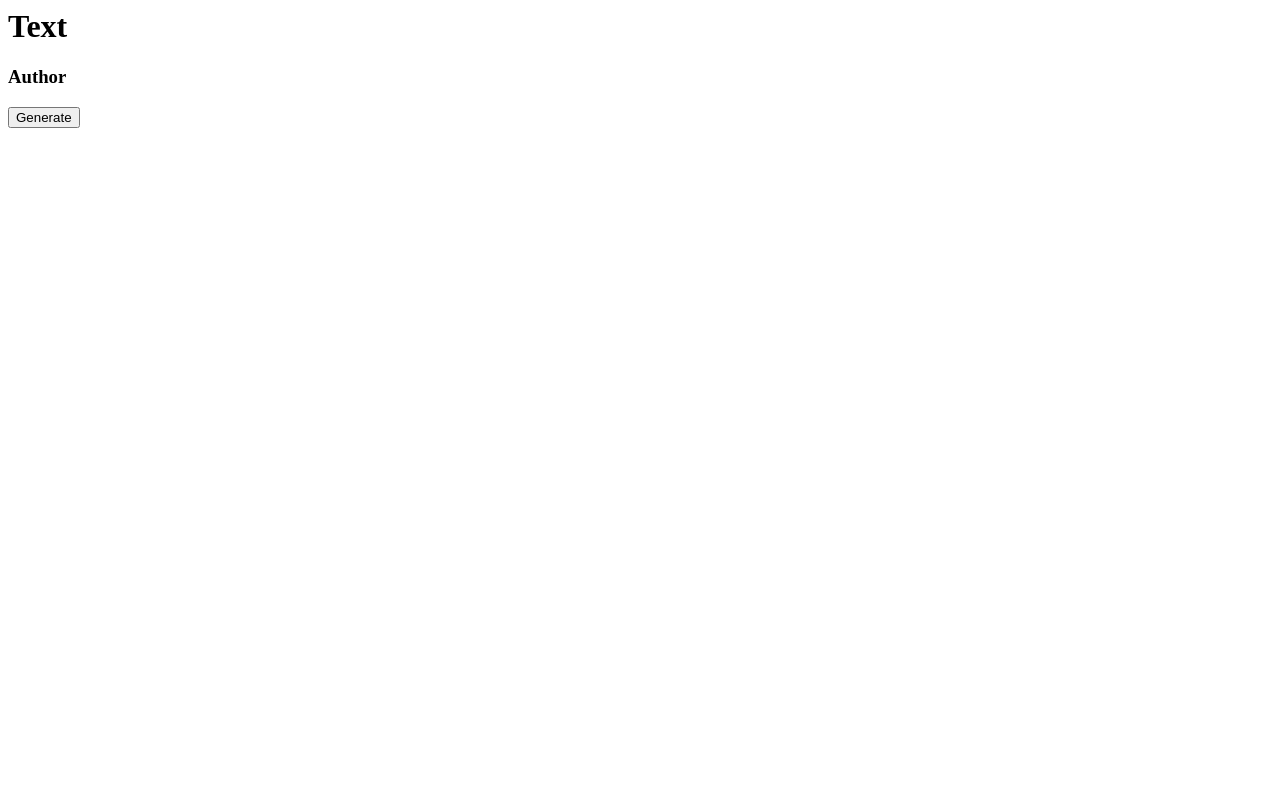
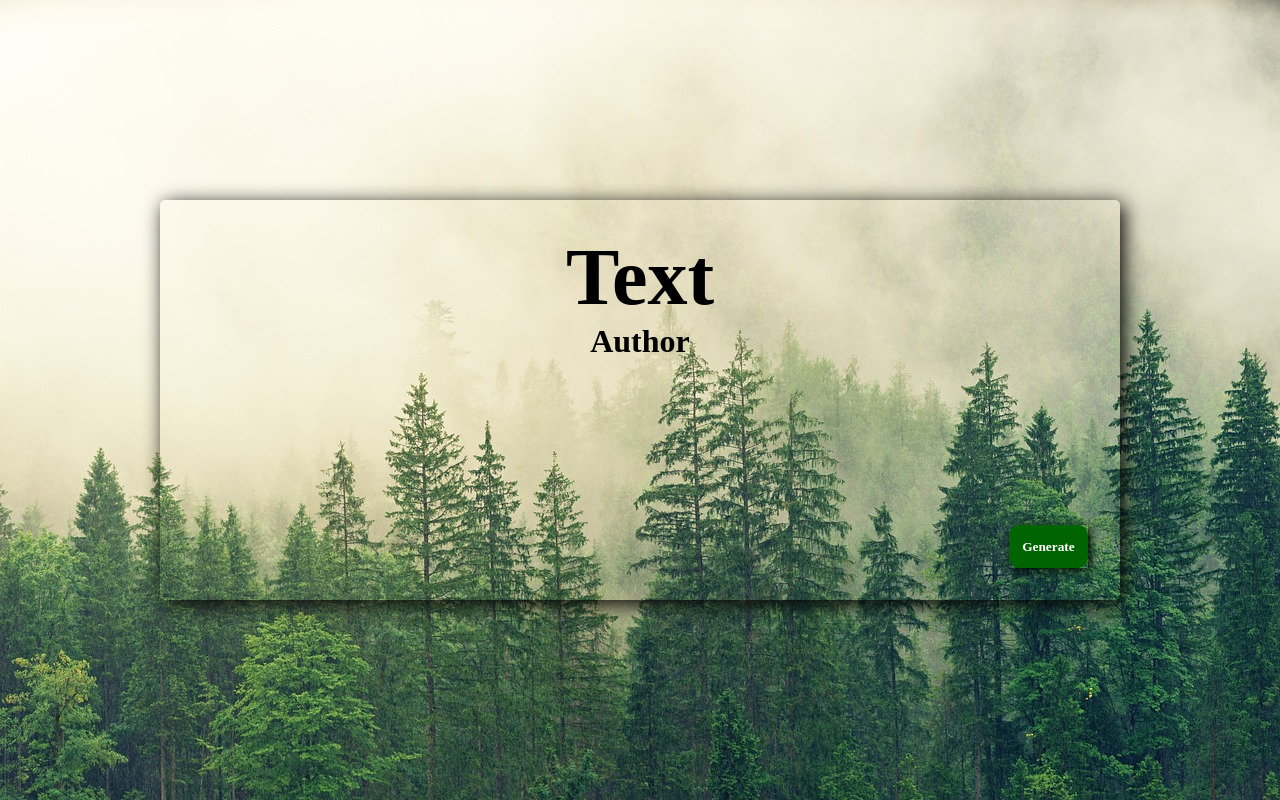
Before and after one commit to ArthurChenEvans/random-quotes-project, a plain HTML site: page index.html in a window 1280 px wide. Drawn offline with Linux system fonts and the light colour scheme.

Commit message:
Simple styles

```diff
--- a/index.html
+++ b/index.html
@@ -9,8 +9,10 @@
 </head>
 <body>
     <div class="container">
-        <h1>Text</h1>
-        <h3>Author</h3>
+        <div class="text-container">
+            <h1>Text</h1>
+            <h3>Author</h3>
+        </div>
 
         <div class="button-container">
             <button>Generate</button>
--- a/styles/index.css
+++ b/styles/index.css
@@ -0,0 +1,63 @@
+* {
+    box-sizing: border-box;
+    margin: 0;
+    font-family: Carlito;
+}
+
+body {
+    background-image: url("/images/forest.jpg");
+    background-repeat: no-repeat;
+    background-size: cover;
+}
+
+.container {
+    position: absolute;
+    left: 50%;
+    transform: translate(-50%, -50%);
+    top: 50%;
+    display: flex;
+    flex-direction: column;
+    gap: 4px;
+    width: 75%;
+    height: 50%;
+    align-items: center;
+    justify-content: space-between;
+    border-radius: 5px;
+    box-shadow: 4px 4px 20px black;
+}
+
+.text-container {
+    margin-top: 2em;
+    text-align: center;
+}
+
+h1 {
+    font-size: 5em;
+}
+
+h3 {
+    font-size: 2em;
+}
+
+.button-container {
+    align-self: end;
+    margin: 2em;
+    justify-content: end;
+    box-shadow: 2px 2px 10px black;
+}
+
+button {
+    width: fit-content;
+    border: none;
+    padding: 1.0em;
+    border-radius: 10px;
+    font-weight: bold;
+    color: white;
+    background-color: darkgreen;
+}
+
+button:hover {
+    cursor: pointer;
+    box-shadow: none;
+    transform: scale(1.2);
+}
```
